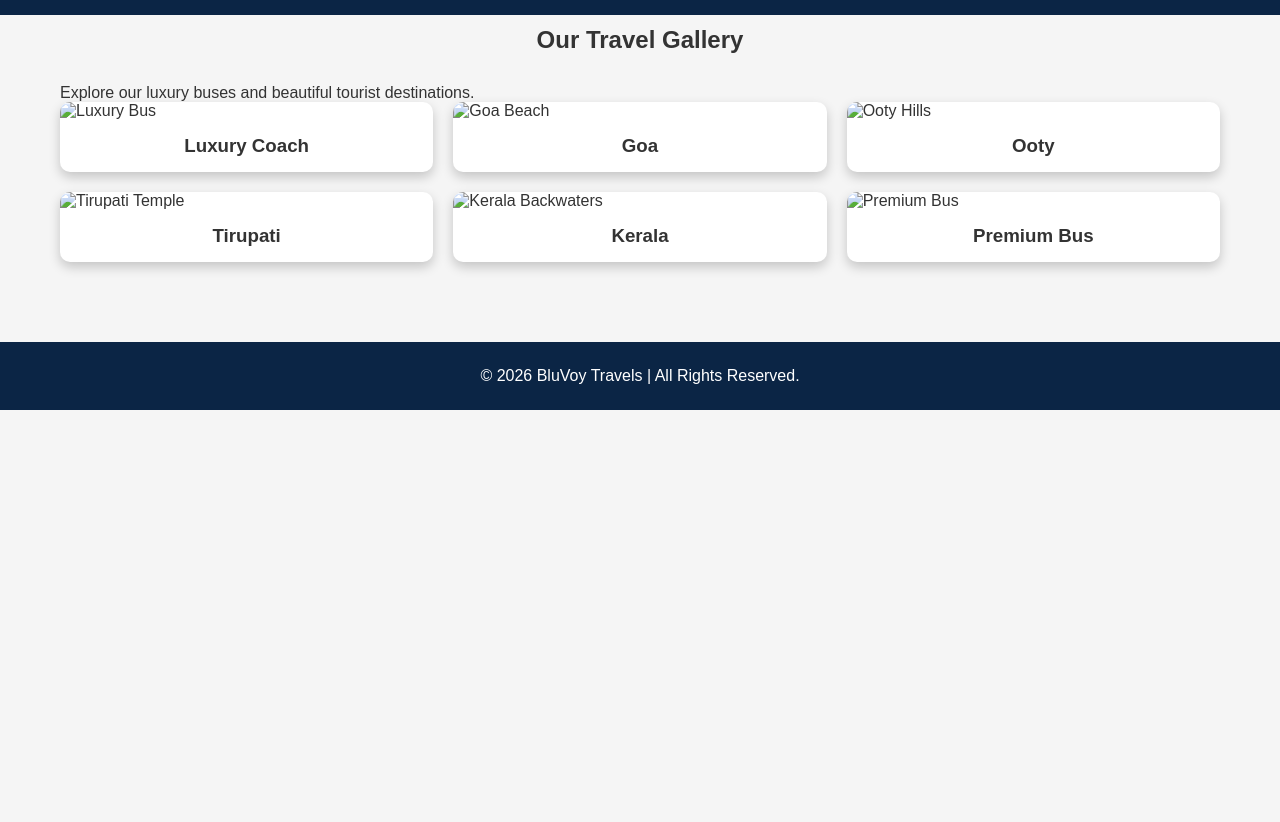
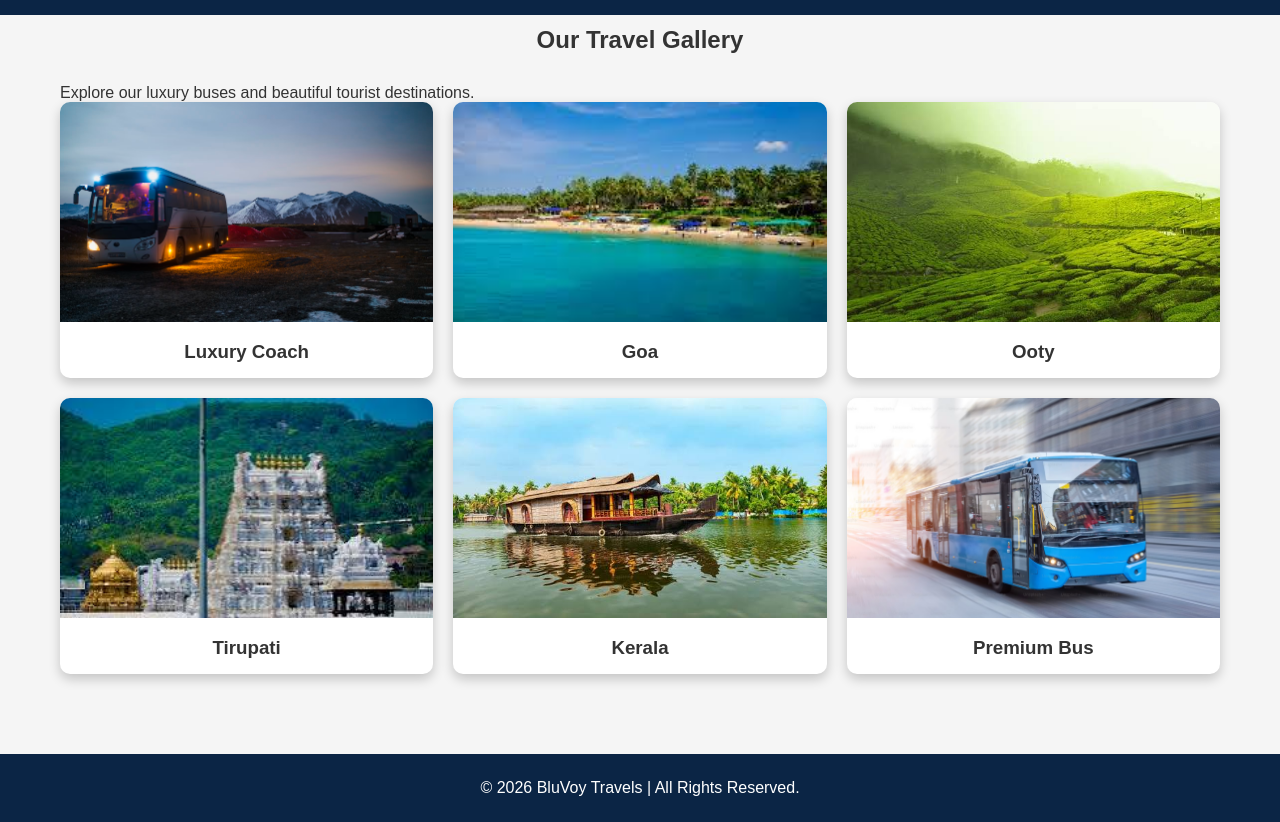
Before and after one commit to BharathReddy2137/Travel-website, a plain HTML site: page gallery.html in a window 1280 px wide. Shown: the part 54-876 px from the top of the page. Before the commit the page ends 800 px from the top, so only its background shows below. Drawn offline with Linux system fonts and the light colour scheme.

Commit message:
Update gallery.html

```diff
--- a/gallery.html
+++ b/gallery.html
@@ -36,32 +36,32 @@ Explore our luxury buses and beautiful tourist destinations.
 <div class="gallery-grid">
 
 <div class="gallery-item">
-<img src="images/bus1.jpg" alt="Luxury Bus">
+<img src="bus1.jpg" alt="Luxury Bus">
 <h3>Luxury Coach</h3>
 </div>
 
 <div class="gallery-item">
-<img src="images/goa.jpg" alt="Goa Beach">
+<img src="goa.jpg" alt="Goa Beach">
 <h3>Goa</h3>
 </div>
 
 <div class="gallery-item">
-<img src="images/ooty.jpg" alt="Ooty Hills">
+<img src="ooty.jpg" alt="Ooty Hills">
 <h3>Ooty</h3>
 </div>
 
 <div class="gallery-item">
-<img src="images/tirupati.jpg" alt="Tirupati Temple">
+<img src="tirupati.jpg" alt="Tirupati Temple">
 <h3>Tirupati</h3>
 </div>
 
 <div class="gallery-item">
-<img src="images/kerala.jpg" alt="Kerala Backwaters">
+<img src="kerala.jpg" alt="Kerala Backwaters">
 <h3>Kerala</h3>
 </div>
 
 <div class="gallery-item">
-<img src="images/bus2.jpg" alt="Premium Bus">
+<img src="bus2.jpg" alt="Premium Bus">
 <h3>Premium Bus</h3>
 </div>
 
```
